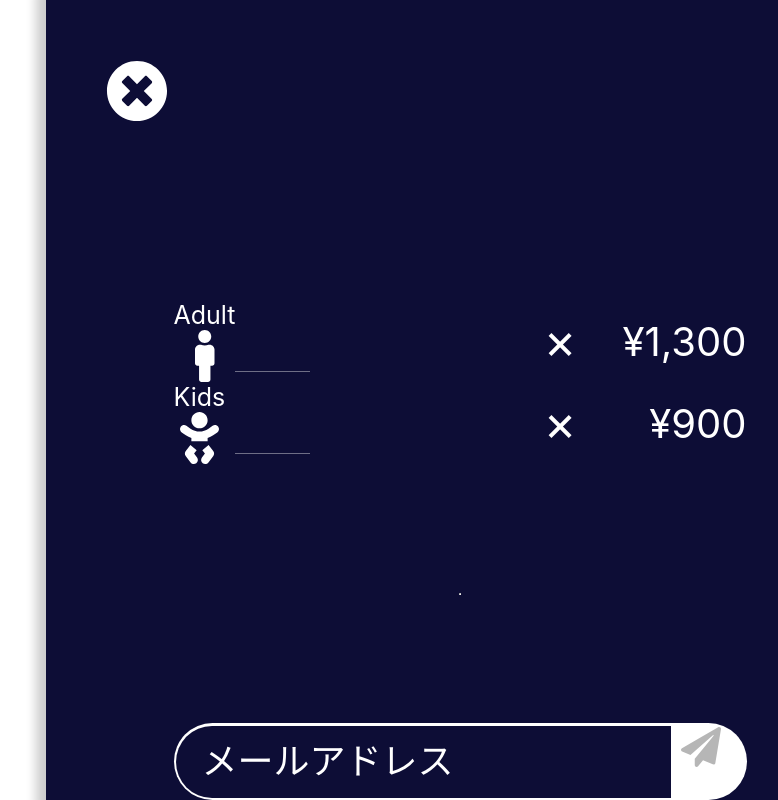
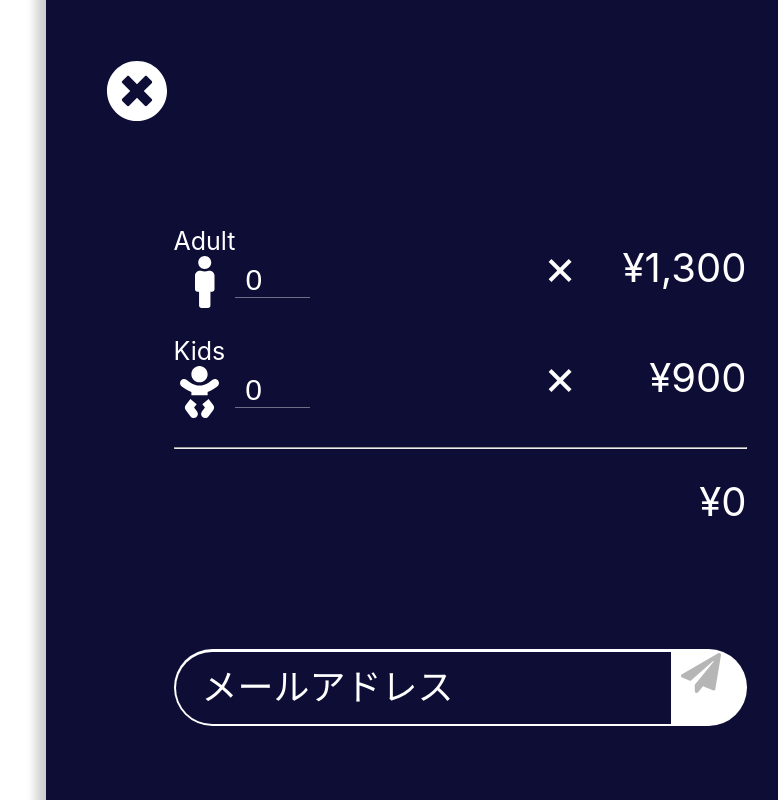
Before and after one commit to yutaroyoshikawa/grady, a Nuxt app: page /dammy in a window 1280 px wide. Shown: the whole page, without its empty margins (466-1244 px from the left). Built offline with nearby package versions, Linux system fonts and the light colour scheme.

Commit message:
[ADD]goToWatchDrawerの作成

```diff
--- a/layouts/drawers/goToWatchDrawer.vue
+++ b/layouts/drawers/goToWatchDrawer.vue
@@ -1,47 +1,77 @@
 <template>
   <div>
+    <div class="entire">
       <div class="wrap">
         <div class="closer">
           <close-button />
         </div>
 
-      <form>
+        <form @submit="handleSend">
           <div v-if="nowPage === 0" class="input-wrap">
-          <movie-theater-selector :theaters="theaters" />
-          <screening-date-selector :dates="dates" />
-          <screening-time-selector :times="times" />
+            <movie-theater-selector
+              :theaters="theaters"
+              :handleChange="handleChangeTheater"
+              :value="formDatas.theater"
+            />
+            <screening-date-selector
+              :dates="dates"
+              :handleChange="handleChangeDate"
+              :value="formDatas.date"
+            />
+            <screening-time-selector
+              :times="times"
+              :handleChange="handleChangeTime"
+              :value="formDatas.time"
+            />
           </div>
 
           <div v-if="nowPage === 1" class="input-wrap">
             <div class="input-content">
               <div class="price-wrap">
-              <people-input type="adult" />
+                <people-input
+                  type="adult"
+                  :handleChange="handleChangeAdult"
+                  :value="formDatas.adult"
+                />
                 <div class="price-content">
                   <span>×</span>
                   <ticket-price :price="1300" />
                 </div>
               </div>
               <div class="price-wrap">
-              <people-input type="kids" />
+                <people-input
+                  type="kids"
+                  :handleChange="handleChangeKids"
+                  :value="formDatas.kids"
+                />
                 <div class="price-content">
                   <span>×</span>
                   <ticket-price :price="900" />
                 </div>
               </div>
+              <hr />
+              <div class="sum">
+                <ticket-price
+                  :price="formDatas.adult * 1300 + formDatas.kids * 900"
+                />
               </div>
-          <hr />
+            </div>
             <div class="email">
-            <email-input />
+              <email-input
+                :handleChange="handleChangeEmail"
+                :value="formDatas.email"
+              />
             </div>
           </div>
         </form>
 
-      <div class="next-button-wrap">
-        <div @click="hundleBack">
+        <div class="paging-button-wrap">
+          <div @click="handleBack">
             <back-button v-if="nowPage === 1" />
           </div>
-        <div @click="hundleNext">
+          <div @click="handleNext">
             <next-button v-if="nowPage === 0" />
+          </div>
         </div>
       </div>
     </div>
@@ -87,23 +117,59 @@ export default Vue.extend({
         }
       ],
       dates: [new Date(), new Date()],
-      nowPage: 1
+      nowPage: 1,
+      formDatas: {
+        theater: '',
+        date: 0,
+        time: 0,
+        adult: 0,
+        kids: 0,
+        email: ''
+      }
     }
   },
   methods: {
-    hundleNext: function() {
+    handleNext: function() {
       this.nowPage++
     },
-    hundleBack: function() {
+    handleBack: function() {
       this.nowPage--
+    },
+    handleChangeTheater: function(e: Event) {
+      if (e.target instanceof HTMLSelectElement) {
+        this.formDatas.theater = e.target.value
+      }
+    },
+    handleChangeDate: function(e: Event) {
+      if (e.target instanceof HTMLSelectElement) {
+        this.formDatas.date = Number(e.target.value)
+      }
+    },
+    handleChangeTime: function(e: Event) {
+      if (e.target instanceof HTMLSelectElement) {
+        this.formDatas.time = Number(e.target.value)
+      }
+    },
+    handleChangeAdult: function(num: string) {
+      this.$set(this.formDatas, 'adult', Number(num))
+    },
+    handleChangeKids: function(num: string) {
+      this.$set(this.formDatas, 'kids', Number(num))
+    },
+    handleChangeEmail: function(value: string) {
+      this.formDatas.email = value
+    },
+    handleSend: function(e: Event) {
+      if (e.target instanceof HTMLFormElement) {
+        e.preventDefault()
+      }
     }
   }
 })
 </script>
 
 <style lang="scss" scoped>
-.wrap {
-  width: 768px;
+.entire {
   height: 100vh;
   background: #0d0d36;
   position: fixed;
@@ -115,23 +181,20 @@ export default Vue.extend({
   align-items: center;
   flex-wrap: wrap;
   flex-direction: column;
+  padding: 0;
+  margin: 0;
+
+  .wrap {
+    width: 100%;
+    height: 100vh;
+    display: flex;
+    justify-content: space-between;
+    align-items: center;
+    flex-wrap: wrap;
+    flex-direction: column;
 
     .closer {
       width: 100%;
-    margin: 60px 0 0 60px;
-  }
-
-  .email {
-    width: 100%;
-    display: flex;
-    justify-content: center;
-  }
-
-  .next-button-wrap {
-    display: flex;
-    justify-content: center;
-    width: 100%;
-    margin: 50px;
     }
 
     .input-wrap {
@@ -140,12 +203,13 @@ export default Vue.extend({
       align-items: center;
       flex-wrap: wrap;
       flex-direction: column;
-    height: 500px;
-  }
 
       .input-content {
         width: 100%;
-  }
+        display: flex;
+        justify-content: space-between;
+        flex-wrap: wrap;
+        flex-direction: column;
 
         .price-wrap {
           width: 100%;
@@ -155,7 +219,6 @@ export default Vue.extend({
 
           span {
             color: #fff;
-      font-size: 50px;
           }
 
           .price-content {
@@ -163,5 +226,127 @@ export default Vue.extend({
             align-items: center;
           }
         }
+
+        .sum {
+          display: flex;
+          justify-content: flex-end;
+        }
+      }
+    }
+
+    .email {
+      width: 100%;
+      display: flex;
+      justify-content: center;
+    }
+
+    .paging-button-wrap {
+      display: flex;
+      justify-content: center;
+      width: 100%;
+    }
+  }
+}
+
+@media screen and (min-width: 1024px) {
+  .entire {
+    width: 768px;
+    min-height: 1000px;
+
+    .wrap {
+      min-height: 1000px;
+
+      .closer {
+        margin: 60px 0 0 60px;
+      }
+
+      .input-wrap {
+        height: 500px;
+        margin: 100px 100px;
+
+        .input-content {
+          height: 300px;
+
+          .price-wrap {
+            span {
+              font-size: 50px;
+            }
+          }
+        }
+      }
+
+      .paging-button-wrap {
+        margin-bottom: 60px;
+      }
+    }
+  }
+}
+
+@media screen and (min-width: 768px) and (max-width: 1024px) {
+  .entire {
+    width: 80vw;
+    min-height: 1000px;
+
+    .wrap {
+      min-height: 1000px;
+
+      .closer {
+        margin: 30px 0 0 30px;
+      }
+
+      .input-wrap {
+        height: 500px;
+        margin: 10px 10px;
+
+        .input-content {
+          height: 300px;
+
+          .price-wrap {
+            span {
+              font-size: 50px;
+            }
+          }
+        }
+      }
+
+      .paging-button-wrap {
+        margin-bottom: 30px;
+      }
+    }
+  }
+}
+
+@media screen and (max-width: 767px) {
+  .entire {
+    width: 90vw;
+    min-height: 568px;
+
+    .wrap {
+      min-height: 568px;
+
+      .closer {
+        margin: 10px 0 0 10px;
+      }
+
+      .input-wrap {
+        height: 500px;
+        margin: 10px 10px;
+
+        .input-content {
+          height: 300px;
+
+          .price-wrap {
+            span {
+              font-size: 20px;
+            }
+          }
+        }
+      }
+
+      .paging-button-wrap {
+        margin-bottom: 10px;
+      }
+    }
+  }
 }
 </style>
```
Lines whose indentation alone changed are shown as unchanged.
